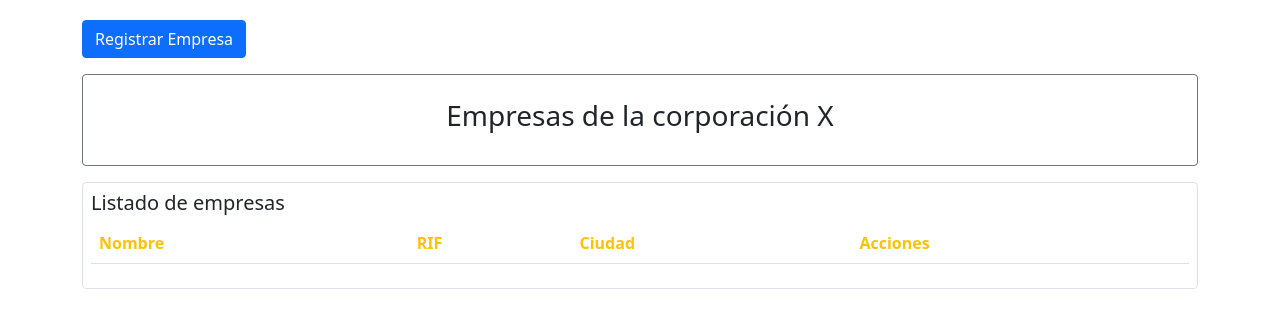
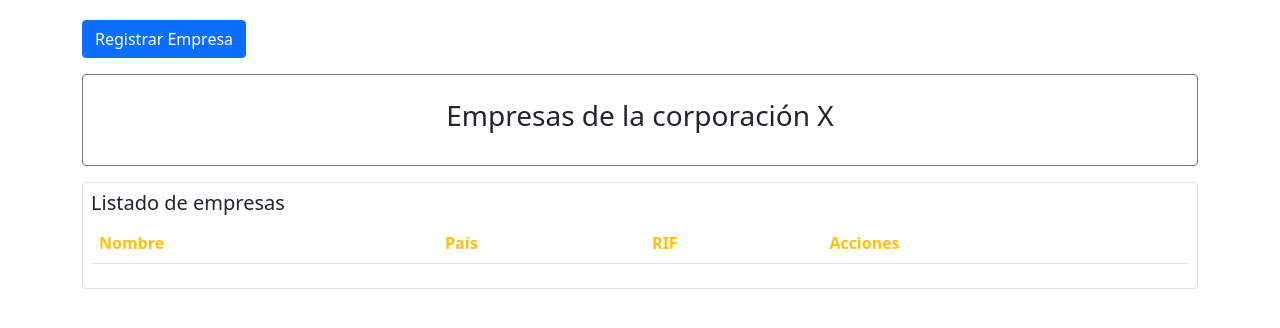
Before and after one commit to diegosanchezp/lab1-ati2, a Django app: template lab_ati/templates/empresa/empresa_list.html in a window 1280 px wide. Shown: the part 56-384 px from the top of the page. Run offline with Django 4.2, Linux system fonts and the light colour scheme; the template is opened without the code that fills it, so the values that code supplies are empty; some libraries are stand-ins or nearby versions.

Commit message:
Corregir label y orden de headers de tabla

```diff
--- a/lab_ati/templates/empresa/empresa_list.html
+++ b/lab_ati/templates/empresa/empresa_list.html
@@ -21,8 +21,8 @@
             <thead class="text-warning">
               <tr>
                   <th>Nombre</th>
+                  <th>País</th>
                   <th>RIF</th>
-                  <th>Ciudad</th>
                   <th>Acciones</th>
               </tr>
             </thead>
```
